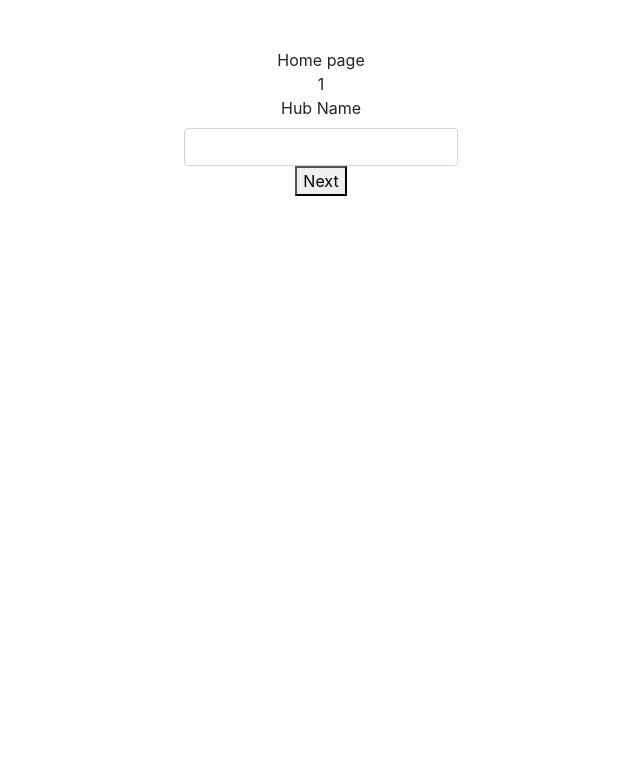
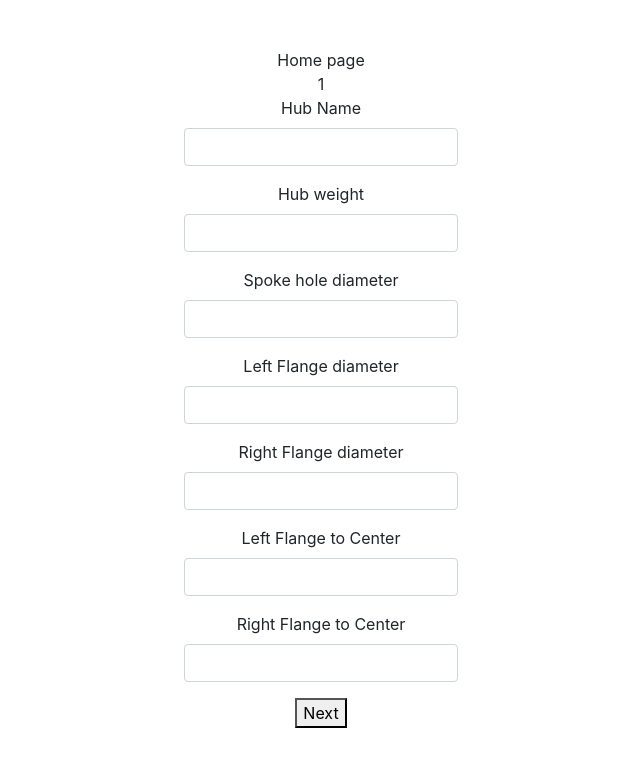
Before and after one commit to kimchirice/32spoke, a React (Create React App) app: page / in a window 1280 px wide. Shown: the top 766 px of the page, without its empty margins (319-959 px from the left). Built offline with nearby package versions, Linux system fonts and the light colour scheme.

Commit message:
[Mod] adding all realted input fields to Hub.js

```diff
--- a/src/Components/Hub.js
+++ b/src/Components/Hub.js
@@ -2,8 +2,8 @@ import React from 'react';
 
 const Hub = ({handleChange}) => {
   return (
-    <div >
-      <label htmlFor="hubName">Hub Name</label>
+    <><div className="form-group">
+      <label htmlFor="hubName" className="form-label">Hub Name</label>
       <input
         className="form-control"
         type="text"
@@ -12,6 +12,70 @@ const Hub = ({handleChange}) => {
         onChange={(e) => handleChange(e.target.value)}
       />
     </div>
+
+      <div className="form-group ">
+        <label className="form-label" htmlFor="hubWeight">Hub weight</label>
+        <input
+            className="form-control"
+            type='text'
+            id='hubWeight'
+            name='hubWeight'
+            onChange={(e) => handleChange(e.target.value)}
+        />
+      </div>
+
+
+      <div className="form-group ">
+        <label className="form-label" htmlFor="spokeHoleDiameter">Spoke hole diameter</label>
+        <input
+            className="form-control"
+            type='text'
+            id='spokeHoleDiameter'
+            name='spokeHoleDiameter'
+            onChange={(e) => handleChange(e.target.value)}                />
+      </div>
+
+      <div className="form-group ">
+        <label className="form-label" htmlFor="leftFlangeDiameter">Left Flange diameter</label>
+        <input
+            className="form-control"
+            type='text'
+            id='leftFlangeDiameter'
+            name='leftFlangeDiameter'
+            onChange={(e) => handleChange(e.target.value)}                />
+      </div>
+
+      <div className="form-group ">
+        <label className="form-label" htmlFor="rightFlangeDiameter">Right Flange diameter</label>
+        <input
+            className="form-control"
+            type='text'
+            id='rightFlangeDiameter'
+            name='rightFlangeDiameter'
+            onChange={(e) => handleChange(e.target.value)}                />
+      </div>
+
+      <div className="form-group ">
+        <label className="form-label" htmlFor="leftFlangeToCenter">Left Flange to Center</label>
+        <input
+            className="form-control"
+            type='text'
+            id='leftFlangeToCenter'
+            name='leftFlangeToCenter'
+            onChange={(e) => handleChange(e.target.value)}                />
+      </div>
+
+      <div className="form-group ">
+        <label className="form-label" htmlFor="rightFlangeToCenter">Right Flange to Center</label>
+        <input
+            className="form-control"
+            type='text'
+            id='rightFlangeToCenter'
+            name='rightFlangeToCenter'
+            onChange={(e) => handleChange(e.target.value)}
+        />
+      </div>
+    </>
   )
 }
 
```
